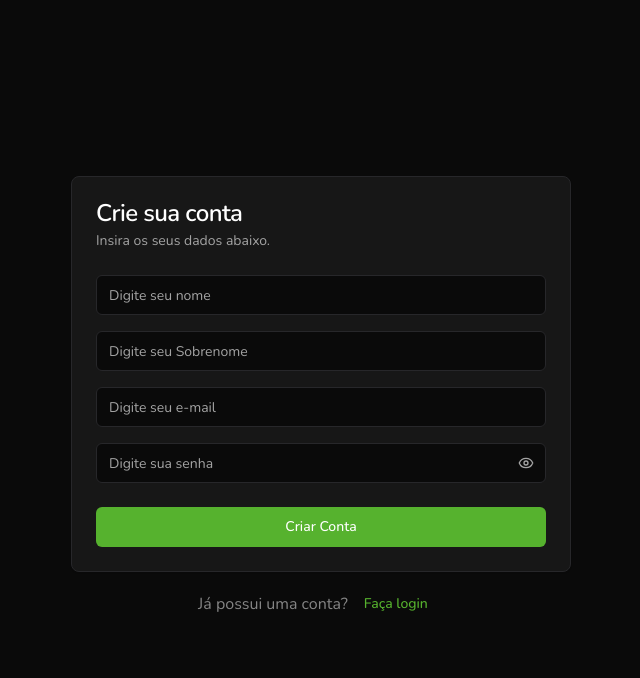
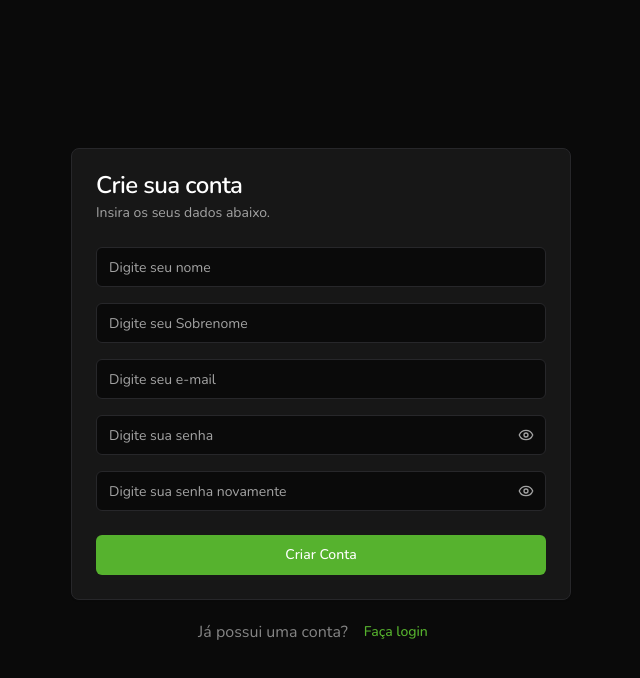
Before and after one commit to TGianoni/finance-fintrack, a React (Vite) app: page /signup in a window 1280 px wide. Shown: the top 678 px of the page, without its empty margins (319-959 px from the left). Built offline with nearby package versions, Linux system fonts and the light colour scheme.

Commit message:
feat: add password input components

```diff
--- /dev/null
+++ b/src/components/password-input.jsx
@@ -0,0 +1,26 @@
+import { EyeIcon, EyeOffIcon } from 'lucide-react'
+import { useState } from 'react'
+
+import { Button } from '@/components/ui/button'
+import { Input } from '@/components/ui/input'
+
+const PasswordInput = ({ placeholder = 'Digite sua senha' }) => {
+  const [passwordIsVisible, setPasswordIsVisible] = useState(false)
+  return (
+    <div className="relative">
+      <Input
+        type={passwordIsVisible ? 'text' : 'password'}
+        placeHolder={placeholder}
+      />
+      <Button
+        variant="ghost"
+        className="absolute bottom-0 right-0 top-0 my-auto mr-1 h-8 w-8 text-muted-foreground"
+        onClick={() => setPasswordIsVisible((prev) => !prev)}
+      >
+        {passwordIsVisible ? <EyeOffIcon /> : <EyeIcon />}
+      </Button>
+    </div>
+  )
+}
+
+export default PasswordInput
--- a/src/pages/signup.jsx
+++ b/src/pages/signup.jsx
@@ -1,7 +1,6 @@
-import { EyeIcon, EyeOffIcon } from 'lucide-react'
-import { useState } from 'react'
 import { Link } from 'react-router'
 
+import PasswordInput from '@/components/password-input'
 import { Button } from '@/components/ui/button'
 import {
   Card,
@@ -14,8 +13,6 @@
 import { Input } from '@/components/ui/input'
 
 const SignUpPage = () => {
-  const [passwordIsVisible, setPasswordIsVisible] = useState(false)
-
   return (
     <div className="flex h-screen w-screen flex-col items-center justify-center gap-3">
       <Card className="w-[500px]">
@@ -27,19 +24,8 @@
           <Input placeHolder="Digite seu nome" />
           <Input placeHolder="Digite seu Sobrenome" />
           <Input placeHolder="Digite seu e-mail" />
-          <div className="relative">
-            <Input
-              type={passwordIsVisible ? 'text' : 'password'}
-              placeHolder="Digite sua senha"
-            />
-            <Button
-              variant="ghost"
-              className="absolute bottom-0 right-0 top-0 my-auto mr-1 h-8 w-8 text-muted-foreground"
-              onClick={() => setPasswordIsVisible((prev) => !prev)}
-            >
-              {passwordIsVisible ? <EyeOffIcon /> : <EyeIcon />}
-            </Button>
-          </div>
+          <PasswordInput />
+          <PasswordInput placeholder="Digite sua senha novamente" />
         </CardContent>
         <CardFooter>
           <Button className="w-full">Criar Conta</Button>
```
